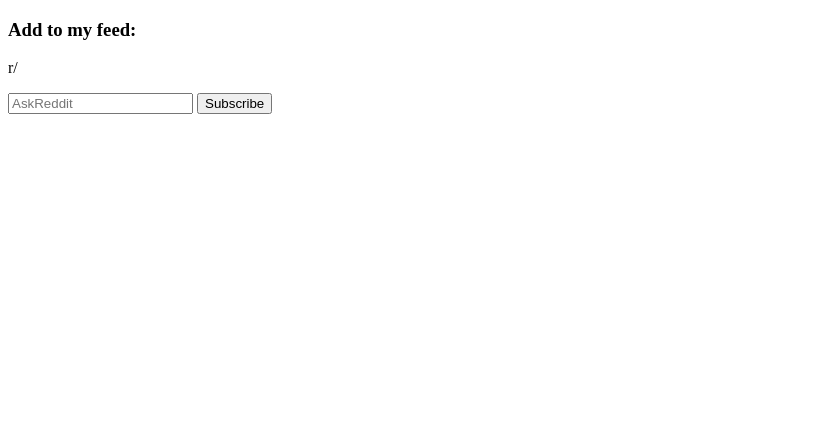
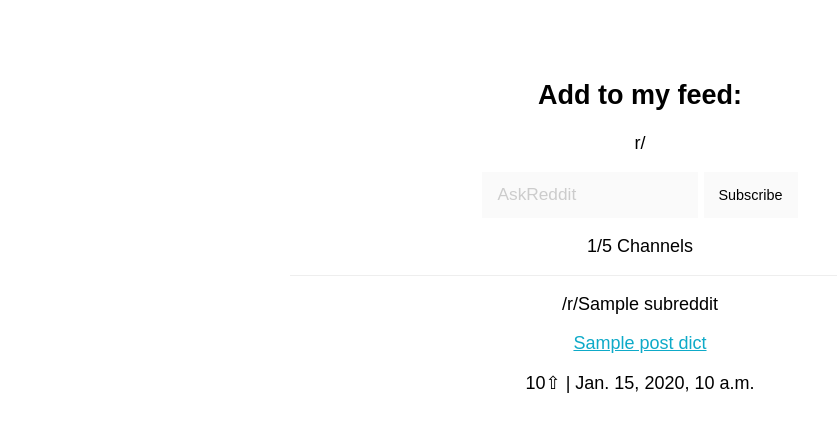
Before and after one commit to TomBombadilV/windfall, a Django app: template app/takehome/templates/takehome/index.html in a window 1280 px wide. Shown: the top 432 px of the page, without its empty margins (0-837 px from the left). Run offline with Django 3.2, Linux system fonts and the light colour scheme; tables that the repository leaves empty hold one stand-in row (values such as "Sample post"); the template is opened without the code that fills it: values that come from a table or form of the project are taken from there, most other values are stand-ins (such as "Sample title", 1, 10 or a date in 2020).

Commit message:
Added post tiles and element classes

```diff
--- a/app/takehome/templates/takehome/index.html
+++ b/app/takehome/templates/takehome/index.html
@@ -1,15 +1,17 @@
-
+{% load static %}
 
 <!DOCTYPE html>
 <html lang="en">
     <head>
         <meta charset="utf-8">
-        <title>My Project</title>
+        <title>Lightweight Reddit Feed</title>
         <meta name="description" content="A lightweight Reddit feed">
         <meta name="viewport" content="width=device-width, initial-scale=1.0">
+        <link rel="stylesheet" href="{% static 'css/main.css' %}">
     </head>
 
     <body>
+        <div id="content-div">
             {% if messages %}
                 <ul class="messages">
                     {% for message in messages %}
@@ -18,16 +20,32 @@
                 </ul>
             {% endif %}
 
+                <h2 class="title">Add to my feed:</h2>
                 <div>
-            <h3>Add to my feed:</h3>
-            <div>
-                <div><p>r/</p></div>
-                <form method="POST" action="{% url 'follow' %}" name="follow-form">
+                    <div class="follow-form-lead"><p>r/</p></div>
+                    <form method="POST" id="follow-form" action="{% url 'follow' %}" name="follow-form">
                         {% csrf_token %}
                         {{ subreddit_form }}
-                    <input type="submit" value="Subscribe">
+                        <input class="subscribe-button" type="submit" value="Subscribe">
                     </form>
                 </div>
+                <p class="subreddit-count">{{ subreddit_count }}/5 Channels</p>
+                <hr>
+                <div id="posts">
+                    {% for post_dict in top_posts %}
+                    <div class="post-tile">
+                        <div class="post-image-col">
+                            <div class="post-image"></div>
                         </div>
+                        <div class="post-text-col">
+                            <p class="post-subreddit"><span class="post-subreddit-leader">/r/</span>{{ post_dict.subreddit }}</p>
+                            <a href="{{ post_dict.url }}" class="post-title" target="_blank">{{ post_dict.title }}</a>
+                            <p class="post-metadata">{{ post_dict.score }}⇧ | {{ post_dict.created_utc }}</p>
+                        </div>
+                    </div>
+                    {% endfor %}
+                </div>
+
+        </div> <!-- content-div -->
     </body>
 </html>
```
Lines whose indentation alone changed are shown as unchanged.
